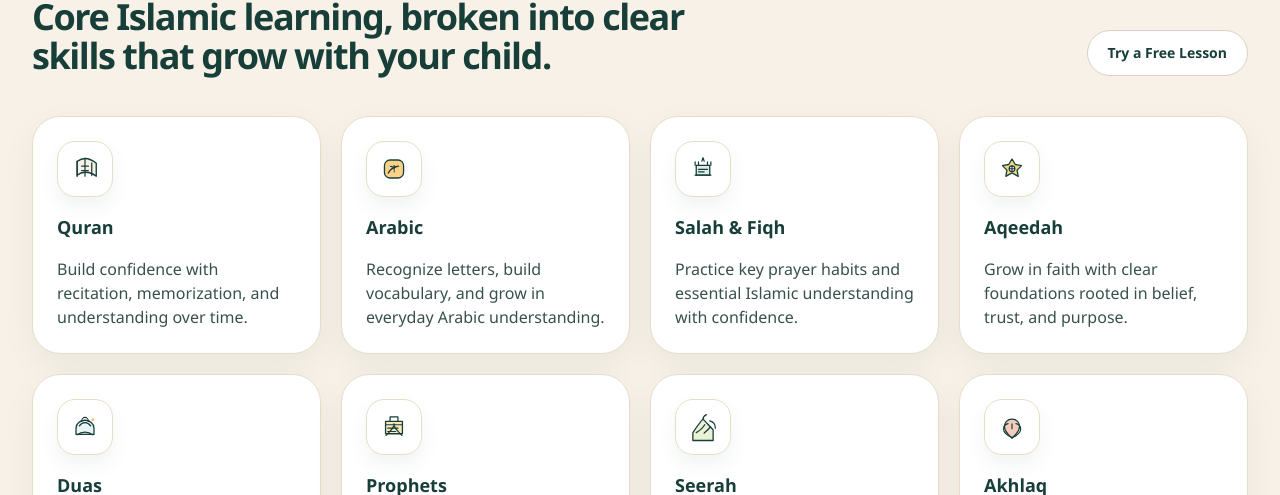
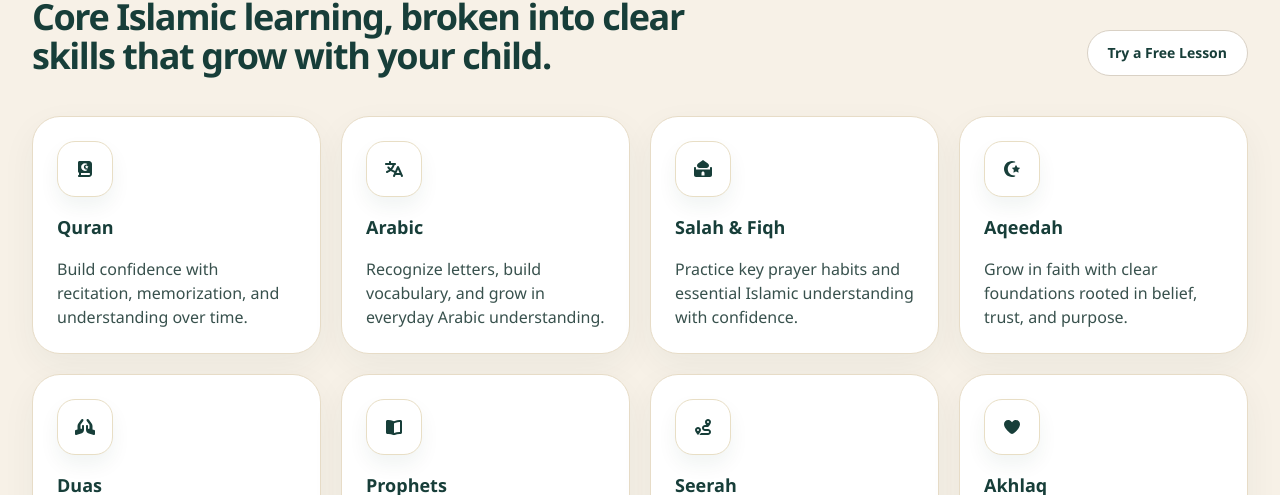
Before and after one commit to uzrsyd/mizan-kids, a Next.js app: page / in a window 1280 px wide. Shown: the part 1394-1889 px from the top of the page. Built offline with nearby package versions, Linux system fonts and the light colour scheme.

Commit message:
Font Awesome subject icon cleanup

```diff
--- a/app/admin/page.tsx
+++ b/app/admin/page.tsx
@@ -6,7 +6,7 @@ import { Container } from "@/components/ui/container";
 import { Section } from "@/components/ui/section";
 
 export const metadata: Metadata = {
-  title: "Admin | Mizan Kids",
+  title: "Admin",
   robots: {
     index: false,
     follow: false,
--- a/app/app/page.tsx
+++ b/app/app/page.tsx
@@ -7,7 +7,7 @@ import { Container } from "@/components/ui/container";
 import { Section } from "@/components/ui/section";
 
 export const metadata: Metadata = {
-  title: "Parent app | Mizan Kids",
+  title: "Parent app",
   robots: {
     index: false,
     follow: false,
--- a/app/demo/page.tsx
+++ b/app/demo/page.tsx
@@ -6,7 +6,7 @@ import { Container } from "@/components/ui/container";
 import { Section } from "@/components/ui/section";
 
 export const metadata: Metadata = {
-  title: "Try a Free Lesson | Mizan Kids",
+  title: "Try a Free Lesson",
 };
 
 export default function DemoPage() {
--- a/app/login/page.tsx
+++ b/app/login/page.tsx
@@ -7,7 +7,7 @@ import { Container } from "@/components/ui/container";
 import { Section } from "@/components/ui/section";
 
 export const metadata: Metadata = {
-  title: "Log in | Mizan Kids",
+  title: "Log in",
   robots: {
     index: false,
     follow: false,
--- a/app/page.tsx
+++ b/app/page.tsx
@@ -1,5 +1,17 @@
 import type { Metadata } from "next";
 import Image from "next/image";
+import { FontAwesomeIcon } from "@fortawesome/react-fontawesome";
+import {
+  faBookOpen,
+  faBookQuran,
+  faHandsPraying,
+  faHeart,
+  faLanguage,
+  faMosque,
+  faRoute,
+  faStarAndCrescent,
+  type IconDefinition,
+} from "@fortawesome/free-solid-svg-icons";
 
 import { faqs, subjectCards } from "@/config/marketing";
 import { cta } from "@/config/navigation";
@@ -124,7 +136,7 @@ export default function Home() {
             {subjectCards.map((subject) => (
               <Card
                 key={subject.id}
-                className="h-full border-[#E7DCC7] bg-[#FFFDFB] shadow-[0_10px_22px_rgba(23,62,57,0.03)]"
+                className="h-full border-[#E7DCC7] bg-[#FFFDFB] shadow-[0_10px_22px_rgba(23,62,57,0.03)] transition-colors duration-150 hover:border-[#D7C9A9]"
               >
                 <div className="mb-4 flex items-center gap-3">
                   <div className={`inline-flex h-14 w-14 items-center justify-center rounded-[18px] border border-[#E8DEC5] bg-white shadow-[0_10px_20px_rgba(23,62,57,0.06)] ${subject.accent}`}>
@@ -276,81 +288,19 @@ export default function Home() {
 }
 
 function SubjectIllustration({ id }: { id: string }) {
-  const stroke = "stroke-[#173E39]";
+  const iconMap: Record<string, IconDefinition> = {
+    quran: faBookQuran,
+    arabic: faLanguage,
+    salah: faMosque,
+    aqeedah: faStarAndCrescent,
+    duas: faHandsPraying,
+    prophets: faBookOpen,
+    seerah: faRoute,
+    akhlaq: faHeart,
+  };
 
-  switch (id) {
-    case "quran":
-      return (
-        <svg viewBox="0 0 64 64" className="h-9 w-9" aria-hidden="true">
-          <path d="M18 18.5c5-3.5 10.5-5.2 14-5.2 6.8 0 12.4 2.2 20 8.5V45c-5.8-5-11.4-7.2-20-7.2-4.2 0-8.8 1.3-14 5.2V18.5Z" className="fill-[#F7F1E7]" stroke="#173E39" strokeWidth="2.4" strokeLinejoin="round" />
-          <path d="M18 18.5v26.8M32 13.3v31.5M44 21.3v22.4" className={`${stroke} fill-none`} strokeWidth="2.2" strokeLinecap="round" />
-          <path d="M26 27h12M26 35h12" className={`${stroke} fill-none`} strokeWidth="2.2" strokeLinecap="round" />
-        </svg>
-      );
-    case "arabic":
-      return (
-        <svg viewBox="0 0 64 64" className="h-9 w-9" aria-hidden="true">
-          <rect x="15" y="16" width="34" height="32" rx="10" className="fill-[#F9D287]" stroke="#173E39" strokeWidth="2.3" />
-          <path d="M22 39c3.8-7 7.8-10.4 18-12" className={`${stroke} fill-none`} strokeWidth="2.4" strokeLinecap="round" />
-          <path d="M26 27.5c2.2 0 4.2 1 6.1 3M38 27.5c-2.3 0-4.3 1-6 3" className={`${stroke} fill-none`} strokeWidth="2.2" strokeLinecap="round" />
-          <text x="32" y="39" textAnchor="middle" fontSize="20" fontWeight="700" fill="#173E39" fontFamily="Noto Naskh Arabic, serif">ا</text>
-        </svg>
-      );
-    case "salah":
-      return (
-        <svg viewBox="0 0 64 64" className="h-9 w-9" aria-hidden="true">
-          <path d="M20 25.5h24v17.5H20z" className="fill-[#DDEEEB]" stroke="#173E39" strokeWidth="2.3" strokeLinejoin="round" />
-          <path d="M18 43h28" className={`${stroke} fill-none`} strokeWidth="2.2" strokeLinecap="round" />
-          <path d="M24 25.5v-6M40 25.5v-6M18 25.5v-6M46 25.5v-6" className={`${stroke} fill-none`} strokeWidth="2.2" strokeLinecap="round" />
-          <path d="M24 32.5h16M24 37h10" className={`${stroke} fill-none`} strokeWidth="2.2" strokeLinecap="round" />
-          <path d="M30 18 32 12l2 6" className={`${stroke} fill-none`} strokeWidth="2.2" strokeLinecap="round" strokeLinejoin="round" />
-        </svg>
-      );
-    case "aqeedah":
-      return (
-        <svg viewBox="0 0 64 64" className="h-9 w-9" aria-hidden="true">
-          <path d="M32 14.5 38 24l11 2-8 8 2 11-11-6-11 6 2-11-8-8 11-2 6-9.5Z" className="fill-[#F7D68A]" stroke="#173E39" strokeWidth="2.3" strokeLinejoin="round" />
-          <circle cx="32" cy="31.5" r="5" className="fill-[#FFFDFB]" stroke="#173E39" strokeWidth="2.1" />
-          <path d="M32 26.5v10M27 31.5h10" className={`${stroke} fill-none`} strokeWidth="2.1" strokeLinecap="round" />
-        </svg>
-      );
-    case "duas":
-      return (
-        <svg viewBox="0 0 64 64" className="h-9 w-9" aria-hidden="true">
-          <path d="M16 34c0-7.8 7.4-14 16-14s16 6.2 16 14v11H16V34Z" className="fill-[#E7F3F5]" stroke="#173E39" strokeWidth="2.3" strokeLinejoin="round" />
-          <path d="M22 30c2.5-3.8 5.5-5.8 10-5.8s7.5 2 10 5.8M18 46c4-3.2 8.5-4.8 14-4.8s10 1.6 14 4.8" className={`${stroke} fill-none`} strokeWidth="2.2" strokeLinecap="round" />
-          <path d="M26 22c0-4 2.8-7 6-7s6 3 6 7" className={`${stroke} fill-none`} strokeWidth="2.2" strokeLinecap="round" />
-          <circle cx="46" cy="19" r="2.2" className="fill-[#F4B342]" />
-        </svg>
-      );
-    case "prophets":
-      return (
-        <svg viewBox="0 0 64 64" className="h-9 w-9" aria-hidden="true">
-          <path d="M17 22h30v22H17z" className="fill-[#FBE7B8]" stroke="#173E39" strokeWidth="2.3" strokeLinejoin="round" />
-          <path d="M17 28h30M21 34h18M21 40h14" className={`${stroke} fill-none`} strokeWidth="2.2" strokeLinecap="round" />
-          <path d="M25 22V14h14v8" className={`${stroke} fill-none`} strokeWidth="2.2" strokeLinecap="round" strokeLinejoin="round" />
-          <path d="M18 47c7-8 12-11 15-20M46 47c-7-8-12-11-15-20" className={`${stroke} fill-none`} strokeWidth="2.2" strokeLinecap="round" />
-        </svg>
-      );
-    case "seerah":
-      return (
-        <svg viewBox="0 0 64 64" className="h-9 w-9" aria-hidden="true">
-          <path d="M14 42c8-12 12-18 18-24 6 6 11 12 18 19v19H14V42Z" className="fill-[#EAF2D6]" stroke="#173E39" strokeWidth="2.3" strokeLinejoin="round" />
-          <path d="M20 42c7-4 11-7 15-14M34 43c3-3 7-6 11-11" className={`${stroke} fill-none`} strokeWidth="2.2" strokeLinecap="round" />
-          <path d="M32 18c0-3 2-6 6-8" className={`${stroke} fill-none`} strokeWidth="2.2" strokeLinecap="round" />
-          <path d="M44 21c8 2 10 8 10 13" className={`${stroke} fill-none`} strokeWidth="2.2" strokeLinecap="round" />
-        </svg>
-      );
-    case "akhlaq":
-      return (
-        <svg viewBox="0 0 64 64" className="h-9 w-9" aria-hidden="true">
-          <path d="M32 18c-8.3 0-13.5 6.4-13.5 12.7 0 9.6 8.1 16.1 13.5 21.3 5.4-5.2 13.5-11.7 13.5-21.3C45.5 24.4 40.3 18 32 18Z" className="fill-[#F4CCBC]" stroke="#173E39" strokeWidth="2.3" strokeLinejoin="round" />
-          <path d="M25 26c-4.5 1-8 5-8 9.4 0 6.6 5 10.8 15 15.2" className={`${stroke} fill-none`} strokeWidth="2.1" strokeLinecap="round" />
-          <path d="M39 26c4.8 1.1 8.4 5.2 8.4 9.6 0 6.6-5 10.8-14.9 15.1" className={`${stroke} fill-none`} strokeWidth="2.1" strokeLinecap="round" />
-          <path d="M32 26.5v8.5" className={`${stroke} fill-none`} strokeWidth="2.1" strokeLinecap="round" />
-        </svg>
-      );
-    default:
-      return null;
-  }
+  const icon = iconMap[id];
+  if (!icon) return null;
+
+  return <FontAwesomeIcon icon={icon} className="h-6 w-6 text-[#173E39]" aria-hidden="true" />;
 }
--- a/app/privacy/page.tsx
+++ b/app/privacy/page.tsx
@@ -5,7 +5,7 @@ import { Container } from "@/components/ui/container";
 import { Section } from "@/components/ui/section";
 
 export const metadata: Metadata = {
-  title: "Privacy | Mizan Kids",
+  title: "Privacy",
 };
 
 export default function PrivacyPage() {
--- a/app/signup/page.tsx
+++ b/app/signup/page.tsx
@@ -7,7 +7,7 @@ import { Container } from "@/components/ui/container";
 import { Section } from "@/components/ui/section";
 
 export const metadata: Metadata = {
-  title: "Sign up | Mizan Kids",
+  title: "Sign up",
   robots: {
     index: false,
     follow: false,
--- a/app/terms/page.tsx
+++ b/app/terms/page.tsx
@@ -5,7 +5,7 @@ import { Container } from "@/components/ui/container";
 import { Section } from "@/components/ui/section";
 
 export const metadata: Metadata = {
-  title: "Terms | Mizan Kids",
+  title: "Terms",
 };
 
 export default function TermsPage() {
--- a/app/welcome/page.tsx
+++ b/app/welcome/page.tsx
@@ -7,7 +7,7 @@ import { Container } from "@/components/ui/container";
 import { Section } from "@/components/ui/section";
 
 export const metadata: Metadata = {
-  title: "Welcome | Mizan Kids",
+  title: "Welcome",
   robots: {
     index: false,
     follow: false,
--- a/components/demo/interactive-demo.tsx
+++ b/components/demo/interactive-demo.tsx
@@ -1,6 +1,8 @@
 "use client";
 
 import { useEffect, useState } from "react";
+import { FontAwesomeIcon } from "@fortawesome/react-fontawesome";
+import { faHeart, faLanguage, faMosque, type IconDefinition } from "@fortawesome/free-solid-svg-icons";
 
 import { Button } from "@/components/ui/button";
 import { Card } from "@/components/ui/card";
@@ -306,42 +308,20 @@ export function InteractiveDemo() {
 
   function renderLessonIllustration(lessonId: string) {
     const base = "h-16 w-full rounded-[20px] border border-[#E7DCC7] bg-[#F7F1E7] p-3";
+    const iconMap: Record<string, { icon: IconDefinition; className: string }> = {
+      "salah-basics": { icon: faMosque, className: "text-[#173E39]" },
+      "arabic-letters": { icon: faLanguage, className: "text-[#173E39]" },
+      "good-character": { icon: faHeart, className: "text-[#173E39]" },
+    };
 
-    switch (lessonId) {
-      case "salah-basics":
-        return (
-          <div className={`${base} flex items-center justify-center`}>
-            <svg viewBox="0 0 120 80" className="h-16 w-full max-w-[140px]" aria-hidden="true">
-              <path d="M28 49h64V23H28z" fill="#DDEEEB" stroke="#173E39" strokeWidth="3" rx="8" />
-              <path d="M26 49h68" stroke="#173E39" strokeWidth="3" strokeLinecap="round" />
-              <path d="M32 23V14M88 23V14M26 23V14M94 23V14" stroke="#173E39" strokeWidth="3" strokeLinecap="round" />
-              <path d="M38 37h44M38 44h24" stroke="#173E39" strokeWidth="3" strokeLinecap="round" />
-              <path d="M60 14l4-8 4 8" fill="none" stroke="#173E39" strokeWidth="3" strokeLinejoin="round" />
-            </svg>
-          </div>
-        );
-      case "arabic-letters":
-        return (
-          <div className={`${base} flex items-center justify-center`}>
-            <svg viewBox="0 0 120 80" className="h-16 w-full max-w-[140px]" aria-hidden="true">
-              <rect x="22" y="20" width="76" height="34" rx="12" fill="#DDEFF6" stroke="#173E39" strokeWidth="3" />
-              <text x="60" y="47" textAnchor="middle" fontSize="26" fontWeight="700" fill="#173E39" fontFamily="serif">أ ب ت</text>
-            </svg>
-          </div>
-        );
-      case "good-character":
-        return (
-          <div className={`${base} flex items-center justify-center`}>
-            <svg viewBox="0 0 120 80" className="h-16 w-full max-w-[140px]" aria-hidden="true">
-              <path d="M60 18c-9.6 0-17.5 7.7-17.5 17.3C42.5 46.2 50.8 54 60 62c9.2-8 17.5-15.8 17.5-26.7C77.5 25.7 69.6 18 60 18Z" fill="#F7D8A5" stroke="#173E39" strokeWidth="3" strokeLinejoin="round" />
-              <path d="M42 30c-7 2-11 7-11 13 0 9 8 14 29 21" fill="none" stroke="#173E39" strokeWidth="3" strokeLinecap="round" />
-              <path d="M78 30c7 2 11 7 11 13 0 9-8 14-29 21" fill="none" stroke="#173E39" strokeWidth="3" strokeLinecap="round" />
-            </svg>
-          </div>
-        );
-      default:
-        return null;
-    }
+    const lessonIcon = iconMap[lessonId];
+    if (!lessonIcon) return null;
+
+    return (
+      <div className={`${base} flex items-center justify-center`}>
+        <FontAwesomeIcon icon={lessonIcon.icon} className={`h-8 w-8 ${lessonIcon.className}`} aria-hidden="true" />
+      </div>
+    );
   }
 
   function renderQuestion() {
--- a/package.json
+++ b/package.json
@@ -9,6 +9,9 @@
     "lint": "eslint"
   },
   "dependencies": {
+    "@fortawesome/fontawesome-svg-core": "^7.3.1",
+    "@fortawesome/free-solid-svg-icons": "^7.3.1",
+    "@fortawesome/react-fontawesome": "^3.5.0",
     "@supabase/supabase-js": "^2.117.2",
     "next": "16.3.8",
     "react": "19.2.8",
```
Also changed, not shown: config/marketing.ts (+8 -0 lines), 1 other file (tests, documents, lock files or other folders).
